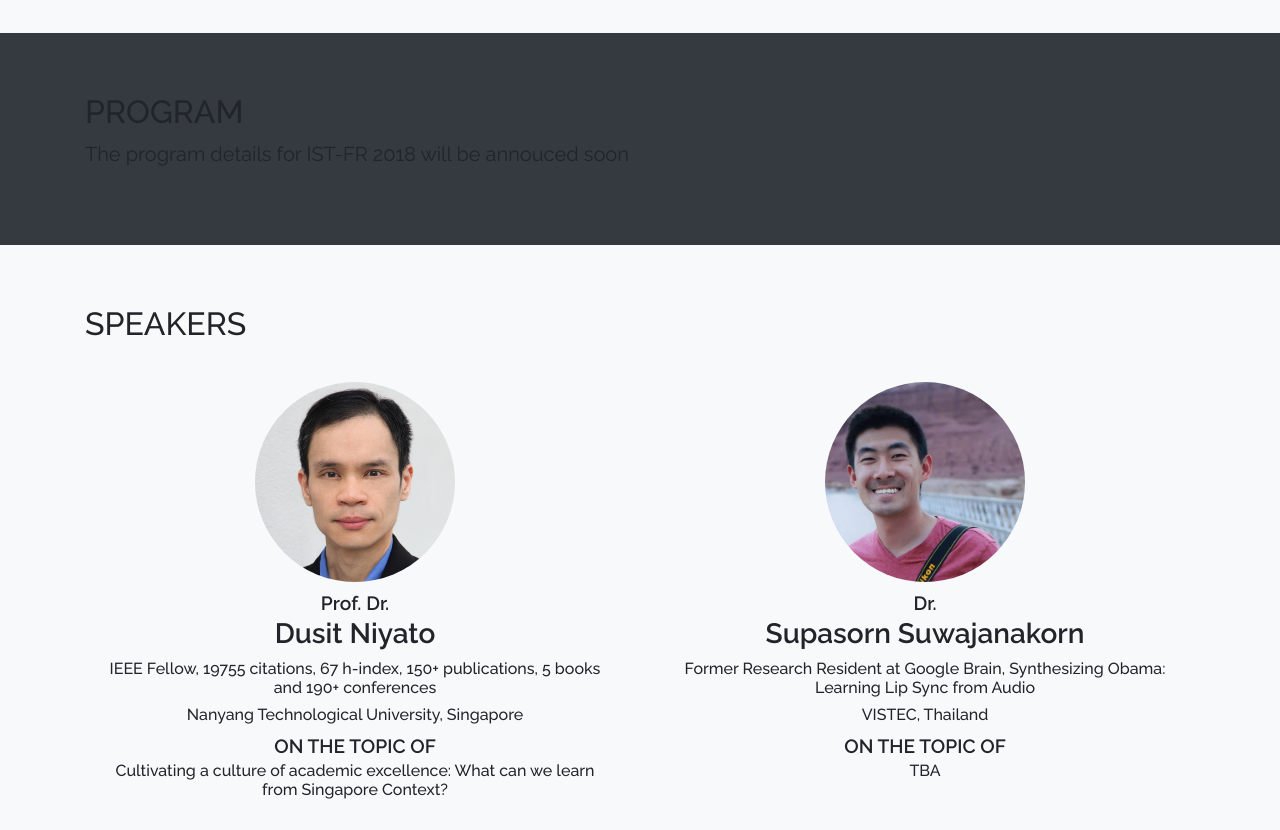
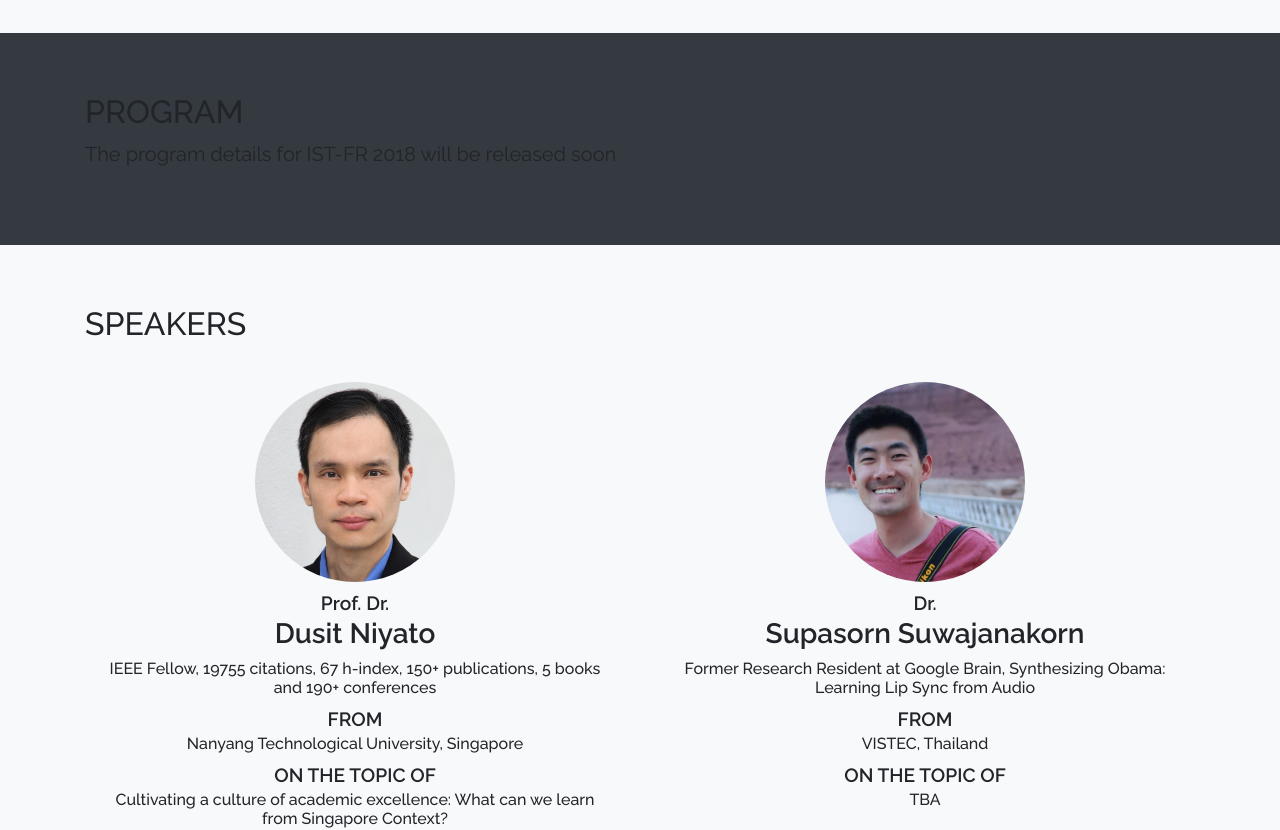
Before and after one commit to ist-fr/2019, a Vue app: page / in a window 1280 px wide. Shown: the part 2440-3270 px from the top of the page. Built offline with nearby package versions, Linux system fonts and the light colour scheme; what vue-scrollactive, vuetable-2 would draw is missing.

Commit message:
Minor styling and wording change

```diff
--- a/src/components/Facelift/Program.vue
+++ b/src/components/Facelift/Program.vue
@@ -4,7 +4,7 @@
       <div class="row">
         <div class="col-lg-12 mx-auto">
           <h2>PROGRAM</h2>
-          <p class="lead">The program details for IST-FR 2018 will be annouced soon</p>
+          <p class="lead">The program details for IST-FR 2018 will be released soon</p>
         </div>
       </div>
     </div>
--- a/src/components/Facelift/Speakers.vue
+++ b/src/components/Facelift/Speakers.vue
@@ -15,7 +15,7 @@
               <small>{{speaker.title}}</small>
               <h3>{{speaker.name}}</h3>
               <h6>{{speaker.bio}}</h6>
-              <h6>{{speaker.school}}</h6>
+              <small>FROM</small>
               <h6>{{speaker.university}}</h6>
               <small>ON THE TOPIC OF</small>
               <h6>{{speaker.topic}}</h6>
```
